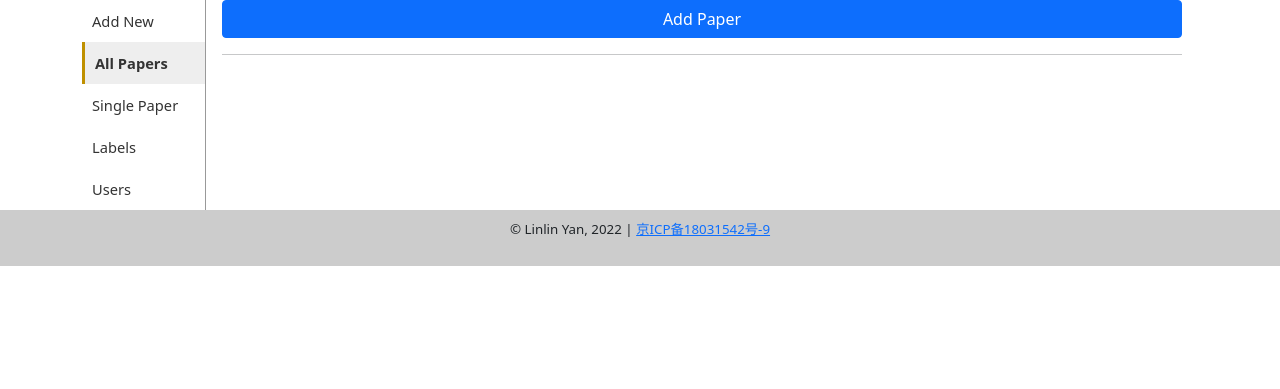
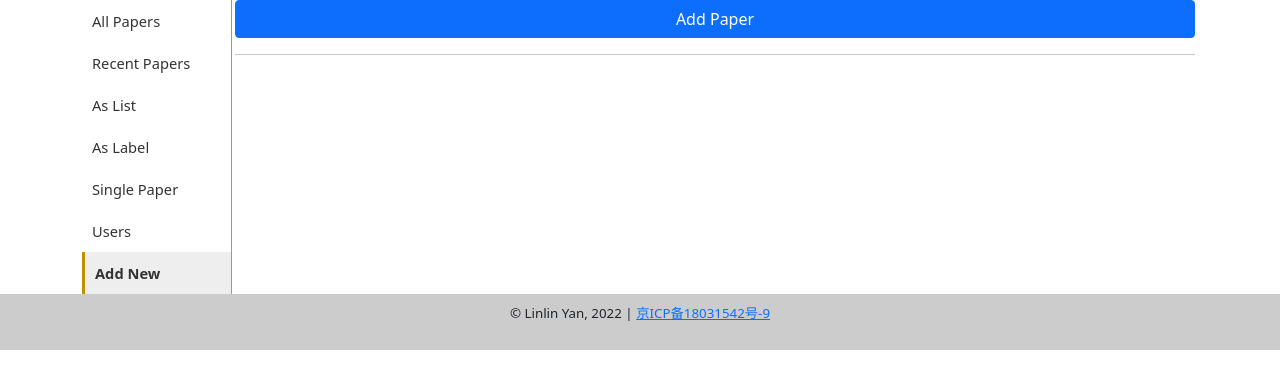
Before and after one commit to yanlinlin82/paper-hub.cn, a Django app: page /view/add in a window 1280 px wide. Shown: the part 53-442 px from the top of the page. Run offline with Django 4.2, Linux system fonts and the light colour scheme; data that the repository does not hold is empty.

Commit message:
Switch between pages.

```diff
--- a/static/styles.css
+++ b/static/styles.css
@@ -85,7 +85,7 @@ header h1.logo a {
 }
 
 .left-sidebar {
-    width: 124px;
+    width: 150px;
     border-right: solid 1px #999;
     flex: 0 0 auto;
 }
@@ -115,7 +115,7 @@ header h1.logo a {
 }
 
 .content {
-    width: calc(100% - 124px);
+    width: calc(100% - 150px);
     flex: 0 0 auto;
 }
 
--- a/view/templates/add.html
+++ b/view/templates/add.html
@@ -64,7 +64,7 @@
         // make POST ajax call
         $.ajax({
             type: 'POST',
-            url: "{% url 'post_paper' %}",
+            url: "{% url 'view:ajax' %}",
             data: serializedData,
             success: function (response) {
                 // on successfull creating object
--- a/view/templates/base.html
+++ b/view/templates/base.html
@@ -11,7 +11,7 @@
 <body>
   <header>
     <div class="banner">
-      <h1 class="logo"><a href="{% url 'index' %}">Paper-Hub</a></h1>
+      <h1 class="logo"><a href="{% url 'view:index' %}">Paper-Hub</a></h1>
       <div class="search-box">
         <form style="display:none;">
           <input id="search_text" class="search-input" type="text" value="{{ search_text }}"><input id="search_button" class="search-button" type="hidden" value="Search">
@@ -23,11 +23,13 @@
   <div class="container">
     <div class="left-sidebar">
       <nav>
-        <a href="{% url 'add' %}"><div class="menu-item">Add New</div></a>
-        <a href="{% url 'index' %}"><div class="menu-item current-item">All Papers</div></a>
-        <a href="{% url 'paper' id=1 %}"><div class="menu-item">Single Paper</div></a>
-        <a href="{% url 'label' text='xiangma' %}"><div class="menu-item">Labels</div></a>
-        <a href="{% url 'user' id=1 %}"><div class="menu-item">Users</div></a>
+        <a href="{% url 'view:index' %}"><div class="menu-item{% if current_page == "all" %} current-item{% endif %}">All Papers</div></a>
+        <a href="{% url 'view:recent' %}"><div class="menu-item{% if current_page == "recent" %} current-item{% endif %}">Recent Papers</div></a>
+        <a href="{% url 'view:list' id=1 %}"><div class="menu-item{% if current_page == "list" %} current-item{% endif %}">As List</div></a>
+        <a href="{% url 'view:label' name='xiangma' %}"><div class="menu-item{% if current_page == "label" %} current-item{% endif %}">As Label</div></a>
+        <a href="{% url 'view:paper' id=1 %}"><div class="menu-item{% if current_page == "paper" %} current-item{% endif %}">Single Paper</div></a>
+        <a href="{% url 'view:user' id=1 %}"><div class="menu-item{% if current_page == "user" %} current-item{% endif %}">Users</div></a>
+        <a href="{% url 'view:add' %}"><div class="menu-item{% if current_page == "add" %} current-item{% endif %}">Add New</div></a>
       </nav>
     </div>
     <div class="content">
--- a/view/templates/list.html
+++ b/view/templates/list.html
@@ -8,7 +8,7 @@
 {% for paper in paper_list %}
   <li class="paper-item">
     {{ paper.title }}. {{ paper.publish_year }}, <i>{{ paper.journal }}</i>
-    <div class="icon"><a href="{% url 'index' %}paper/{{ paper.pk }}">详情</a></div>
+    <div class="icon"><a href="{% url 'view:paper' id=paper.pk %}">详情</a></div>
     {% if paper.doi %}<div class="icon"><a href="https://doi.org/{{ paper.doi }}" target="_blank">DOI</a></div>{% endif %}
     {% if paper.pmid %}<div class="icon"><a href="http://www.ncbi.nlm.nih.gov/pubmed/{{ paper.pmid }}" target="_blank">PubMed</a></div>{% endif %}
     {% if paper.pmcid %}<div class="icon"><a href="http://www.ncbi.nlm.nih.gov/pmc/articles/{{ paper.pmcid }}" target="_blank">PMC</a></div>{% endif %}
--- a/view/templates/single.html
+++ b/view/templates/single.html
@@ -3,7 +3,7 @@
 {% block content %}
 {% if paper %}
 <div class="paper-item">
-  <p><a href="{% url 'index' %}paper/{{ paper.pk }}"><b>{{ paper.title }}</b></a></p>
+  <p><a href="{% url 'view:paper' id=paper.pk %}"><b>{{ paper.title }}</b></a></p>
   <p>{{ paper.publish_year }}, <i>{{ paper.journal }}</i></p>
   {% if paper.doi %}<p>DOI: <a href="https://doi.org/{{ paper.doi }}" target="_blank">{{ paper.doi }}</a></p>{% endif %}
   {% if paper.pmid %}<p>PMID: <a href="http://www.ncbi.nlm.nih.gov/pubmed/{{ paper.pmid }}" target="_blank">{{ paper.pmid }}</a></p>{% endif %}
--- a/view/urls.py
+++ b/view/urls.py
@@ -2,12 +2,15 @@ from django.urls import path
 
 from . import views
 
-#app_name = 'view'
+app_name = 'view'
 urlpatterns = [
-    path('', views.index, name='index'),
-    path('paper/<int:id>', views.paper, name='paper'),
-    path('label/<str:text>', views.label, name='label'),
-    path('user/<int:id>', views.user, name='user'),
-    path('add', views.add, name='add'),
-    path('post/ajax/paper', views.postPaper, name = 'post_paper'),
+    path('', views.IndexView, name='index'),
+    path('all', views.AllPapersView, name='all'),
+    path('recent', views.RecentPapersView, name='recent'),
+    path('list/<int:id>', views.PaperListView, name='list'),
+    path('label/<str:name>', views.PaperLabelView, name='label'),
+    path('paper/<int:id>', views.SinglePaperView, name='paper'),
+    path('user/<int:id>', views.UserView, name='user'),
+    path('add', views.PaperAdd, name='add'),
+    path('post/ajax/paper', views.PaperPostAjax, name = 'ajax'),
 ]
--- a/view/views.py
+++ b/view/views.py
@@ -21,34 +21,58 @@ def ajax_test(request):
     return HttpResponse(message)
 
 # Create your views here.
-def index(request):
+def IndexView(request):
+    return HttpResponseRedirect('all')
+
+def AllPapersView(request):
     paper_list = Paper.objects.order_by('-create_time')
     template = loader.get_template('list.html')
     context = {
+        'current_page': 'all',
         'paper_list': paper_list
     }
     return HttpResponse(template.render(context, request))
 
-def paper(request, id):
+def RecentPapersView(request):
+    paper_list = Paper.objects.order_by('-create_time')
+    template = loader.get_template('list.html')
+    context = {
+        'current_page': 'recent',
+        'paper_list': paper_list
+    }
+    return HttpResponse(template.render(context, request))
+
+def PaperListView(request, id):
+    paper_list = Paper.objects.order_by('-create_time')
+    template = loader.get_template('list.html')
+    context = {
+        'current_page': 'list',
+        'paper_list': paper_list
+    }
+    return HttpResponse(template.render(context, request))
+
+def PaperLabelView(request, name):
+    paper_list = None
+    xiangma = Label.objects.filter(name=name)
+    if xiangma.count() > 0:
+        paper_list = xiangma[0].paper_set.all().order_by('-create_time')
+    template = loader.get_template('list.html')
+    context = {
+        'current_page': 'label',
+        'paper_list': paper_list,
+    }
+    return HttpResponse(template.render(context, request))
+
+def SinglePaperView(request, id):
     paper = Paper.objects.filter(pk=id)
     template = loader.get_template('single.html')
     context = {
+        'current_page': 'paper',
         'paper': paper[0],
     }
     return HttpResponse(template.render(context, request))
 
-def label(request, text):
-    paper_list = None
-    xiangma = Label.objects.filter(name=text)
-    if xiangma.count() > 0:
-        paper_list = xiangma[0].paper_set.all().order_by('-create_time')
-    template = loader.get_template('list.html')
-    context = {
-        'paper_list': paper_list,
-    }
-    return HttpResponse(template.render(context, request))
-
-def user(request, id):
+def UserView(request, id):
     u = User.objects.filter(pk=id)
     if u.count() <= 0:
         return render(request, 'list.html', {
@@ -57,16 +81,24 @@ def user(request, id):
     paper_list = Paper.objects.filter(creator=u[0].nickname)
     template = loader.get_template('list.html')
     context = {
+        'current_page': 'user',
         'paper_list': paper_list,
     }
     return HttpResponse(template.render(context, request))
 
-def add(request):
+def PaperAdd(request):
     form = PaperForm()
     paper_list = Paper.objects.all()
-    return render(request, 'add.html', { 'form': form, 'paper_list': paper_list })
+    context = {
+        'current_page': 'add',
+        'form': form,
+        'paper_list': paper_list
+    }
+    #return render(request, 'add.html', context)
+    template = loader.get_template('add.html')
+    return HttpResponse(template.render(context, request))
 
-def postPaper(request):
+def PaperPostAjax(request):
     if is_ajax(request) and request.method == "POST":
         form = PaperForm(request.POST)
         if form.is_valid():
```
